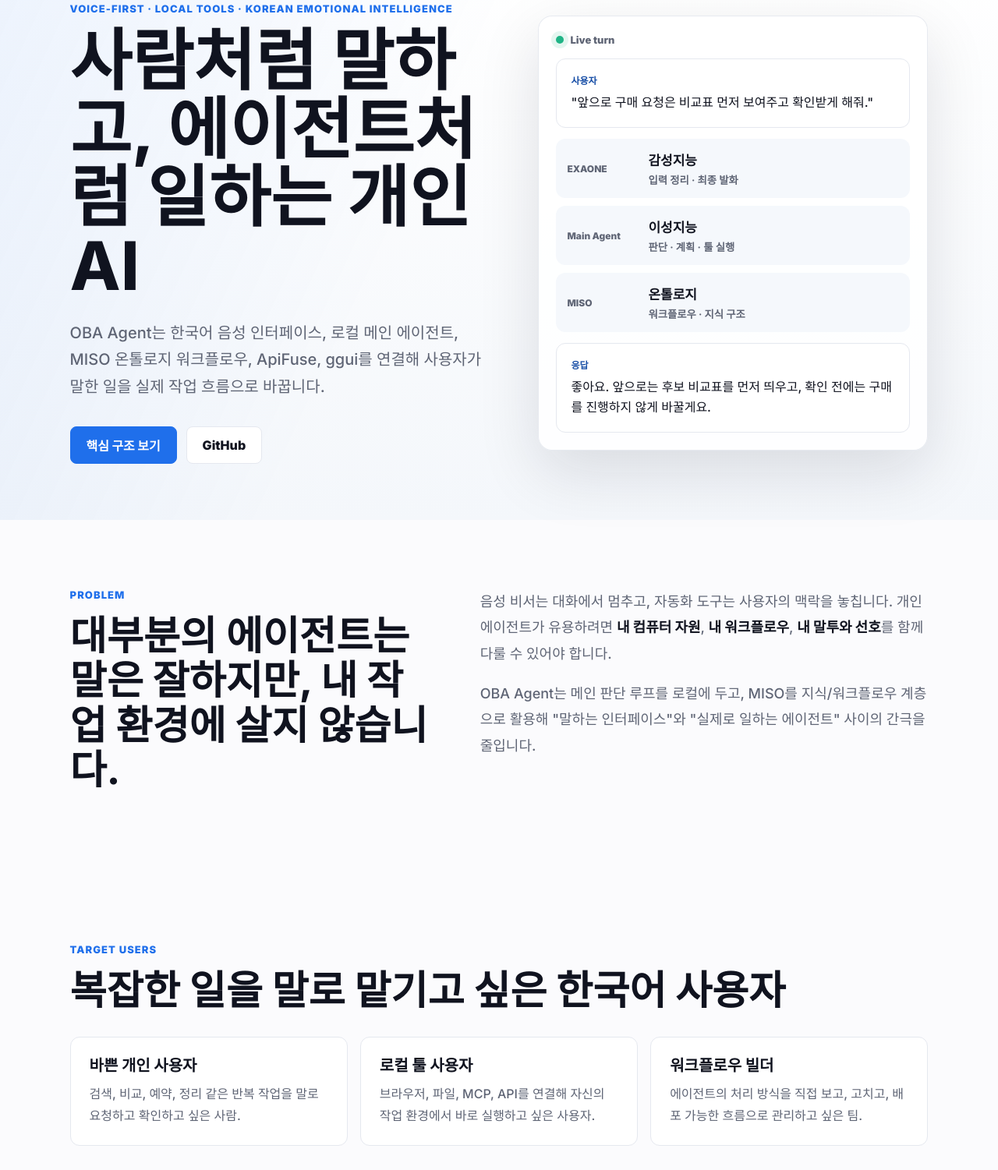
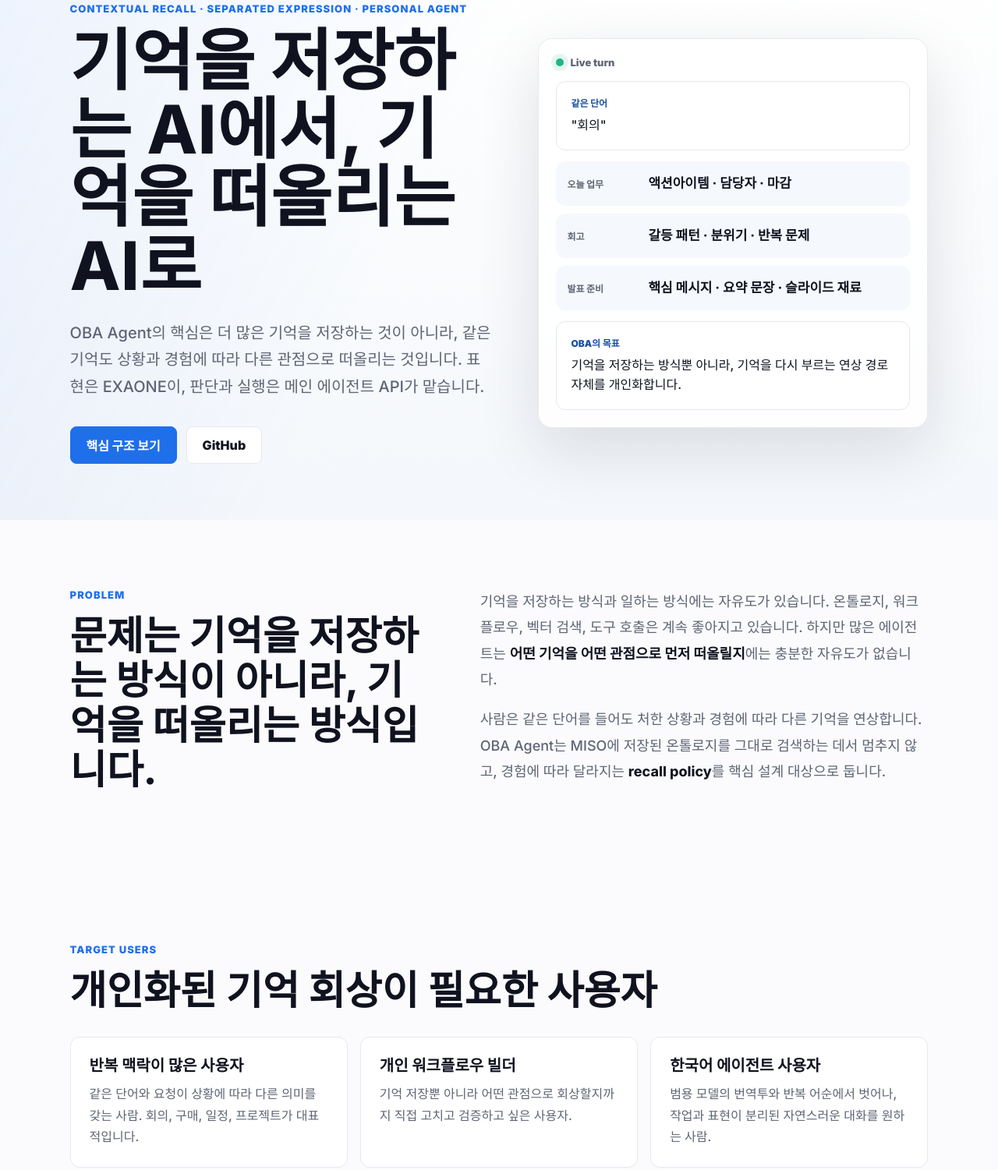
Before and after one commit to Eunho-J/oba-agent, a plain HTML site: page index.html in a window 1280 px wide. Shown: the part 133-1634 px from the top of the page at 78% size. Drawn offline with Linux system fonts and the light colour scheme.

Commit message:
Refocus the landing page on memory recall
Update the public pitch page so the first screen and problem section explain OBA as experience-conditioned memory recall, with EXAONE expression memory separated from main-agent reasoning memory.

Constraint: The landing page must pitch recall freedom as the core problem while keeping voice and UI as supporting surfaces.
Rejected: Leading with voice-first/local-tools positioning | It made the product sound like another agent interface instead of a recall-policy system.
Confidence: high
Scope-risk: narrow
Directive: Keep the public narrative anchored on contextual recall, separated memory, and expression/reasoning separation.
Tested: Browser DOM/render check on local page; git diff --check
Not-tested: GitHub Pages rebuild before push.

```diff
--- a/index.html
+++ b/index.html
@@ -5,7 +5,7 @@
     <meta name="viewport" content="width=device-width, initial-scale=1" />
     <meta
       name="description"
-      content="OBA Agent는 한국어 음성, 감성지능, 로컬 툴 실행, MISO 온톨로지 워크플로우를 연결하는 개인화 에이전트입니다."
+      content="OBA Agent는 경험에 따라 기억을 다르게 떠올리는 recall policy와 EXAONE 표현 레이어를 분리한 개인화 에이전트입니다."
     />
     <title>OBA Agent</title>
     <link rel="preconnect" href="https://fonts.googleapis.com" />
@@ -33,11 +33,11 @@
     <main id="top">
       <section class="hero">
         <div class="hero-copy">
-          <p class="eyebrow">Voice-first · Local tools · Korean emotional intelligence</p>
-          <h1>사람처럼 말하고, 에이전트처럼 일하는 개인 AI</h1>
+          <p class="eyebrow">Contextual recall · Separated expression · Personal agent</p>
+          <h1>기억을 저장하는 AI에서, 기억을 떠올리는 AI로</h1>
           <p class="hero-text">
-            OBA Agent는 한국어 음성 인터페이스, 로컬 메인 에이전트, MISO 온톨로지 워크플로우,
-            ApiFuse, ggui를 연결해 사용자가 말한 일을 실제 작업 흐름으로 바꿉니다.
+            OBA Agent의 핵심은 더 많은 기억을 저장하는 것이 아니라, 같은 기억도 상황과 경험에 따라
+            다른 관점으로 떠올리는 것입니다. 표현은 EXAONE이, 판단과 실행은 메인 에이전트 API가 맡습니다.
           </p>
           <div class="hero-actions" aria-label="주요 링크">
             <a class="button primary" href="#features">핵심 구조 보기</a>
@@ -45,35 +45,32 @@
           </div>
         </div>
 
-        <div class="agent-panel" aria-label="OBA Agent 작동 개요">
+        <div class="agent-panel" aria-label="OBA Agent recall 개요">
           <div class="panel-topline">
             <span class="status-dot"></span>
             <span>Live turn</span>
           </div>
           <div class="voice-card">
-            <span class="label">사용자</span>
-            <p>"앞으로 구매 요청은 비교표 먼저 보여주고 확인받게 해줘."</p>
+            <span class="label">같은 단어</span>
+            <p>"회의"</p>
           </div>
-          <div class="pipeline">
+          <div class="recall-list">
             <div>
-              <span>EXAONE</span>
-              <strong>감성지능</strong>
-              <small>입력 정리 · 최종 발화</small>
+              <span>오늘 업무</span>
+              <strong>액션아이템 · 담당자 · 마감</strong>
             </div>
             <div>
-              <span>Main Agent</span>
-              <strong>이성지능</strong>
-              <small>판단 · 계획 · 툴 실행</small>
+              <span>회고</span>
+              <strong>갈등 패턴 · 분위기 · 반복 문제</strong>
             </div>
             <div>
-              <span>MISO</span>
-              <strong>온톨로지</strong>
-              <small>워크플로우 · 지식 구조</small>
+              <span>발표 준비</span>
+              <strong>핵심 메시지 · 요약 문장 · 슬라이드 재료</strong>
             </div>
           </div>
           <div class="result-card">
-            <span class="label">응답</span>
-            <p>좋아요. 앞으로는 후보 비교표를 먼저 띄우고, 확인 전에는 구매를 진행하지 않게 바꿀게요.</p>
+            <span class="label">OBA의 목표</span>
+            <p>기억을 저장하는 방식뿐 아니라, 기억을 다시 부르는 연상 경로 자체를 개인화합니다.</p>
           </div>
         </div>
       </section>
@@ -81,74 +78,75 @@
       <section id="problem" class="section split">
         <div>
           <p class="section-kicker">Problem</p>
-          <h2>대부분의 에이전트는 말은 잘하지만, 내 작업 환경에 살지 않습니다.</h2>
+          <h2>문제는 기억을 저장하는 방식이 아니라, 기억을 떠올리는 방식입니다.</h2>
         </div>
         <div class="section-body">
           <p>
-            음성 비서는 대화에서 멈추고, 자동화 도구는 사용자의 맥락을 놓칩니다. 개인 에이전트가
-            유용하려면 <strong>내 컴퓨터 자원</strong>, <strong>내 워크플로우</strong>,
-            <strong>내 말투와 선호</strong>를 함께 다룰 수 있어야 합니다.
+            기억을 저장하는 방식과 일하는 방식에는 자유도가 있습니다. 온톨로지, 워크플로우, 벡터 검색,
+            도구 호출은 계속 좋아지고 있습니다. 하지만 많은 에이전트는 <strong>어떤 기억을 어떤 관점으로
+            먼저 떠올릴지</strong>에는 충분한 자유도가 없습니다.
           </p>
           <p>
-            OBA Agent는 메인 판단 루프를 로컬에 두고, MISO를 지식/워크플로우 계층으로 활용해
-            "말하는 인터페이스"와 "실제로 일하는 에이전트" 사이의 간극을 줄입니다.
+            사람은 같은 단어를 들어도 처한 상황과 경험에 따라 다른 기억을 연상합니다. OBA Agent는
+            MISO에 저장된 온톨로지를 그대로 검색하는 데서 멈추지 않고, 경험에 따라 달라지는
+            <strong>recall policy</strong>를 핵심 설계 대상으로 둡니다.
           </p>
         </div>
       </section>
 
       <section id="users" class="section">
         <p class="section-kicker">Target Users</p>
-        <h2>복잡한 일을 말로 맡기고 싶은 한국어 사용자</h2>
+        <h2>개인화된 기억 회상이 필요한 사용자</h2>
         <div class="cards three">
           <article class="card">
-            <h3>바쁜 개인 사용자</h3>
-            <p>검색, 비교, 예약, 정리 같은 반복 작업을 말로 요청하고 확인하고 싶은 사람.</p>
+            <h3>반복 맥락이 많은 사용자</h3>
+            <p>같은 단어와 요청이 상황에 따라 다른 의미를 갖는 사람. 회의, 구매, 일정, 프로젝트가 대표적입니다.</p>
           </article>
           <article class="card">
-            <h3>로컬 툴 사용자</h3>
-            <p>브라우저, 파일, MCP, API를 연결해 자신의 작업 환경에서 바로 실행하고 싶은 사용자.</p>
+            <h3>개인 워크플로우 빌더</h3>
+            <p>기억 저장뿐 아니라 어떤 관점으로 회상할지까지 직접 고치고 검증하고 싶은 사용자.</p>
           </article>
           <article class="card">
-            <h3>워크플로우 빌더</h3>
-            <p>에이전트의 처리 방식을 직접 보고, 고치고, 배포 가능한 흐름으로 관리하고 싶은 팀.</p>
+            <h3>한국어 에이전트 사용자</h3>
+            <p>범용 모델의 번역투와 반복 어순에서 벗어나, 작업과 표현이 분리된 자연스러운 대화를 원하는 사람.</p>
           </article>
         </div>
       </section>
 
       <section id="features" class="section">
         <p class="section-kicker">Core Features</p>
-        <h2>감성지능과 이성지능을 분리한 가벼운 에이전트 구조</h2>
+        <h2>저장, 회상, 표현을 분리한 에이전트 구조</h2>
         <div class="feature-grid">
           <article class="feature-card accent">
             <span class="number">01</span>
-            <h3>EXAONE Expression Layer</h3>
+            <h3>Contextual Recall Policy</h3>
             <p>
-              한국어 입력을 정리하고 최종 발화를 생성합니다. 감정, 말투, 확인 질문 스타일은
-              진화 가능한 시스템 프롬프트로 관리합니다.
+              같은 기억도 작업 목적, 상황, 사용자 경험에 따라 다른 edge와 관점으로 떠올립니다.
+              OBA의 핵심 개인화 대상입니다.
             </p>
           </article>
           <article class="feature-card">
             <span class="number">02</span>
-            <h3>Local Main Agent</h3>
+            <h3>Separated Memory</h3>
             <p>
-              판단, 계획, 안전 경계, 툴 실행을 맡습니다. 메인 루프를 로컬에 두어 내 컴퓨터 자원과
-              MCP를 직접 사용할 수 있습니다.
+              EXAONE이 쓰는 표현/감정 기억과 메인 에이전트가 쓰는 이성/작업 기억을 분리합니다.
+              서로 연결되지만 권한은 섞지 않습니다.
             </p>
           </article>
           <article class="feature-card">
             <span class="number">03</span>
-            <h3>MISO Ontology Workflows</h3>
+            <h3>EXAONE Expression Layer</h3>
             <p>
-              MISO는 메인 두뇌가 아니라 지식 구조와 stateless 워크플로우 계층입니다. 결과는 로컬
-              에이전트가 다시 판단합니다.
+              범용 모델의 번역투와 기본 말투 회귀를 줄입니다. 생각과 작업은 메인 에이전트가,
+              한국어 표현과 정서적 전달은 EXAONE이 맡습니다.
             </p>
           </article>
           <article class="feature-card">
             <span class="number">04</span>
-            <h3>ggui Workbench</h3>
+            <h3>MISO Ontology Workflows</h3>
             <p>
-              에이전트가 필요한 UI를 띄우고, 사용자는 워크플로우 노드와 연결, 배포 후보를 눈으로
-              확인하며 편집할 수 있습니다.
+              MISO는 메인 두뇌가 아니라 경험 memory와 workflow ontology 계층입니다.
+              회상 결과는 메인 에이전트 API가 다시 판단합니다.
             </p>
           </article>
         </div>
@@ -159,16 +157,16 @@
         <h2>기존 에이전트와의 차이점</h2>
         <div class="difference-list">
           <div>
-            <strong>로컬 우선</strong>
-            <span>메인 에이전트가 로컬에 있어 파일, 브라우저, MCP, 앱 제어로 확장할 수 있습니다.</span>
+            <strong>회상 방식 개인화</strong>
+            <span>기억을 저장하는 것에서 멈추지 않고, 상황별로 무엇을 먼저 떠올릴지 조정합니다.</span>
           </div>
           <div>
             <strong>표현과 판단 분리</strong>
             <span>EXAONE은 사용자와의 소통을, 메인 에이전트는 이성적 판단과 실행을 담당합니다.</span>
           </div>
           <div>
-            <strong>자기수정 가능한 워크플로우</strong>
-            <span>프롬프트, 표현층, 온톨로지, 워크플로우를 후보로 만들고 검증 후 반영합니다.</span>
+            <strong>두 갈래 메모리</strong>
+            <span>감정/표현 memory와 작업/이성 memory를 분리해 자연스러운 말투와 안전한 실행을 함께 잡습니다.</span>
           </div>
         </div>
       </section>
@@ -187,7 +185,7 @@
           </div>
           <div class="stack-item">
             <span>Ontology / Workflow</span>
-            <strong>MISO YAML · Workflow API</strong>
+            <strong>MISO YAML · Memory Ontology · Workflow API</strong>
           </div>
           <div class="stack-item">
             <span>External APIs</span>
@@ -203,7 +201,7 @@
           </div>
           <div class="stack-item">
             <span>Runtime</span>
-            <strong>Node.js · Minimal Local Agent</strong>
+            <strong>Node.js · Recall Policy · Main Agent API</strong>
           </div>
           <div class="stack-item">
             <span>Deployment</span>
@@ -215,7 +213,7 @@
 
     <footer class="footer">
       <strong>OBA Agent</strong>
-      <span>한국어 음성 기반 개인화 에이전트</span>
+      <span>경험에 따라 기억을 다르게 떠올리는 개인화 에이전트</span>
     </footer>
   </body>
 </html>
--- a/styles.css
+++ b/styles.css
@@ -216,13 +216,15 @@ h3 {
   line-height: 1.62;
 }
 
-.pipeline {
+.pipeline,
+.recall-list {
   display: grid;
   gap: 10px;
   margin: 14px 0;
 }
 
-.pipeline div {
+.pipeline div,
+.recall-list div {
   display: grid;
   grid-template-columns: 92px 1fr;
   gap: 4px 12px;
@@ -232,14 +234,16 @@ h3 {
   background: #f5f8fc;
 }
 
-.pipeline span {
+.pipeline span,
+.recall-list span {
   grid-row: span 2;
   color: var(--muted);
   font-size: 12px;
   font-weight: 850;
 }
 
-.pipeline strong {
+.pipeline strong,
+.recall-list strong {
   font-size: 17px;
 }
 
```
Also changed, not shown: README.md.
